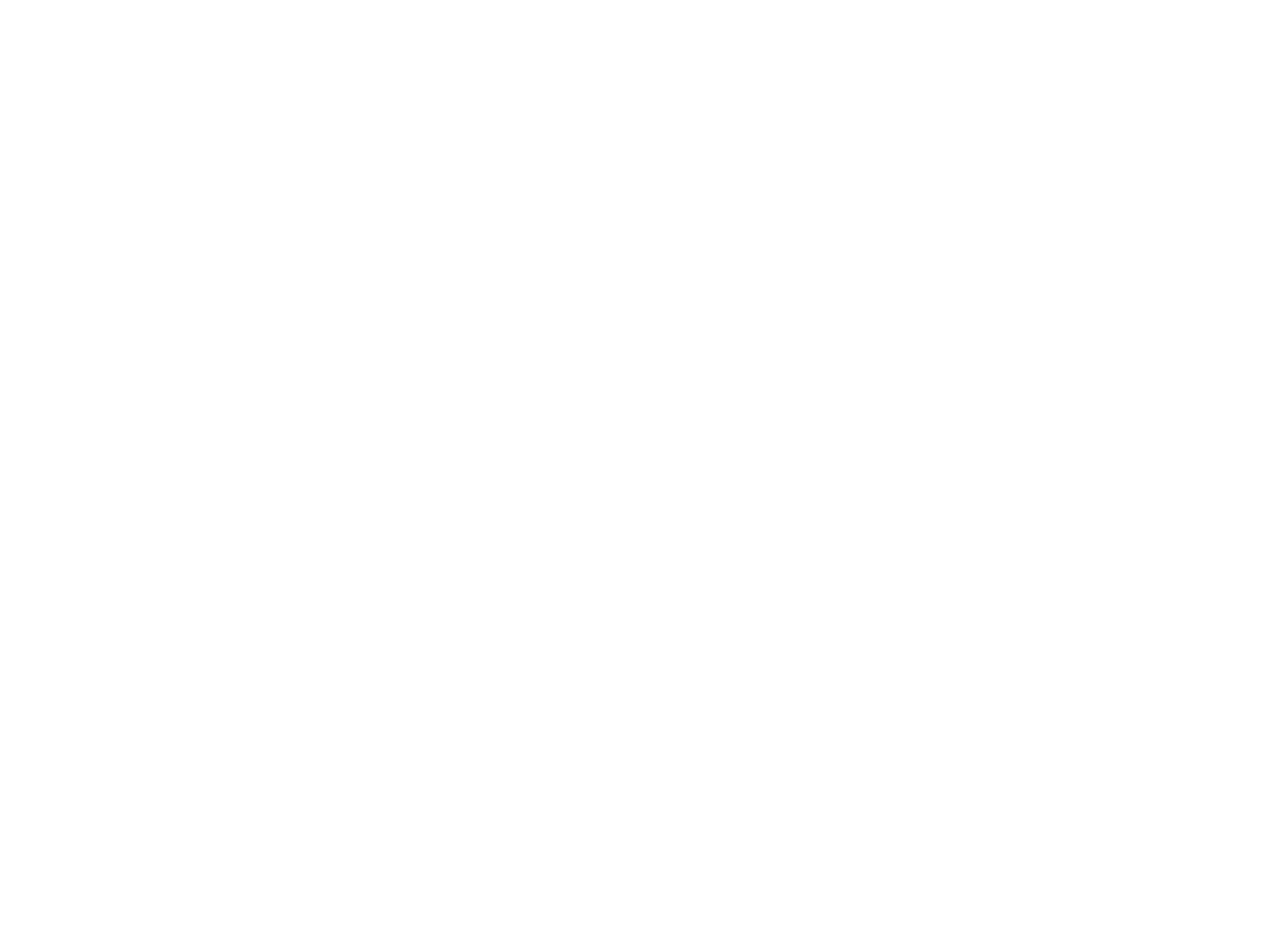
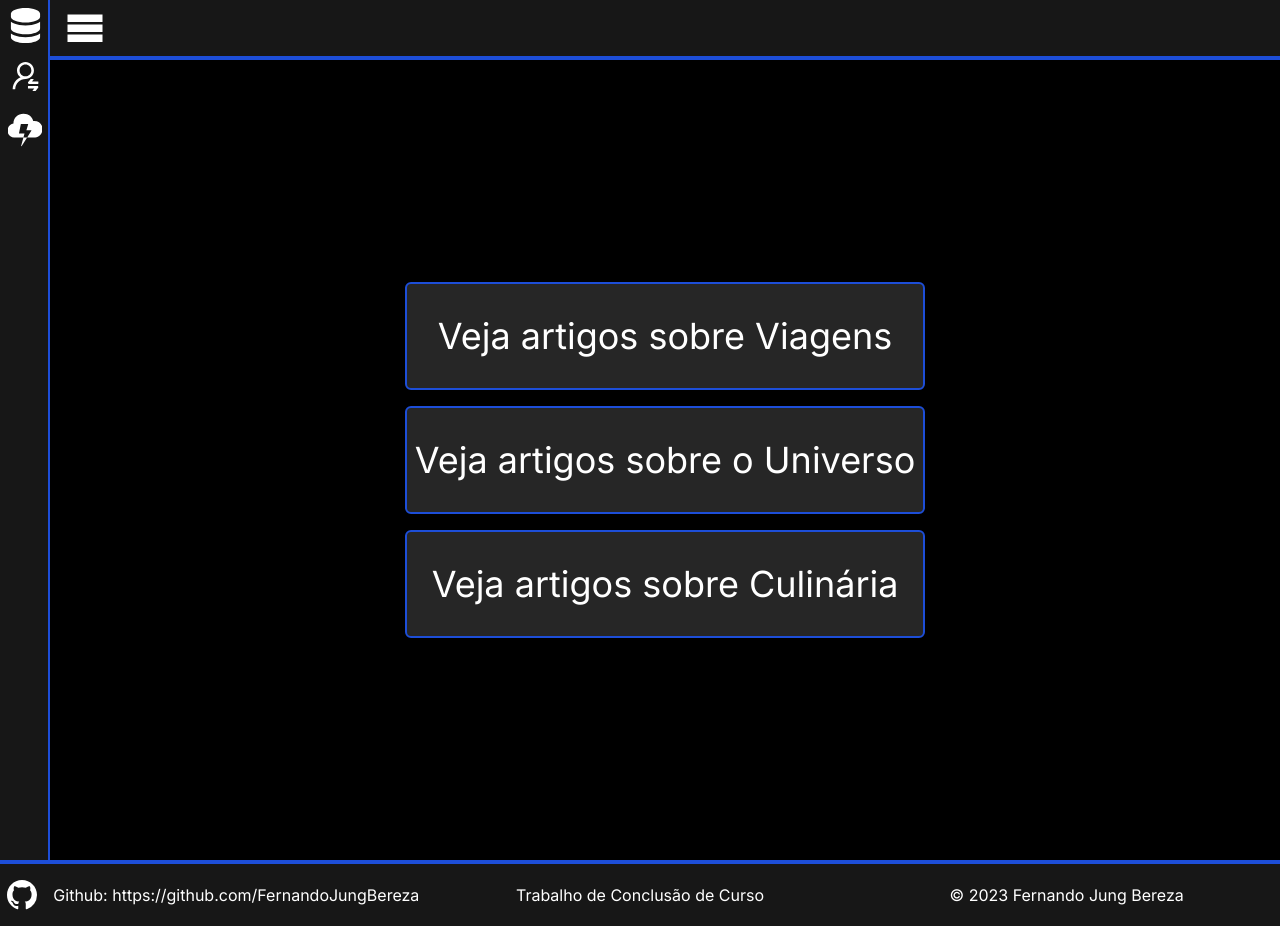
Before and after one commit to FernandoJungBereza/tcc-fernando, a Next.js app: page / in a window 1280 px wide. Before the commit this address had no page. Before the commit the page ends 800 px from the top, so only its background shows below. Built offline with nearby package versions, Linux system fonts and the light colour scheme.

Commit message:
mudado página inicial para ser uma página estática

```diff
--- a/src/app/layout.tsx
+++ b/src/app/layout.tsx
@@ -13,7 +13,7 @@ export default function RootLayout({ children, }: { children: React.ReactNode })
       <body className={inter.className}>
         <div className='z-40 flex'>
           <MenuNavbar />
-          <div className='w-full min-h-screen bg-black pt-[60px] text-white'>
+          <div className='w-full bg-black pt-[60px] text-white'>
             {children}
           </div>
         </div>
--- a/src/app/page.tsx
+++ b/src/app/page.tsx
@@ -1,15 +1,41 @@
-'use client'
-
-import { redirect } from 'next/navigation'
-import React, { useEffect } from 'react'
+import Link from 'next/link'
 
 export default function Home() {
-
-  useEffect(() => {
-    redirect("https://www.fernandobereza.tech/ServerRender")
-  }, [])
+  const urlCanonical = `https://www.fernandobereza.tech`
 
   return (
-    <main/>
+    <main>
+      <title>Artigos para Ler</title>
+      <meta name="description" content="Artigos, Culinária, Viagens, Universo" />
+      <link rel="canonical" href={urlCanonical} />
+      <div className='text-white flex justify-center min-h-screen text-4xl items-center max-w-[1000px] m-auto'>
+        <div className='space-y-4'>
+          <div>
+            <Link
+              href={'https://www.fernandobereza.tech/ServerRender'}
+              className='border-2 border-blue-700 bg-neutral-800 hover:scale-105 transition-all duration-200 cursor-pointer flex justify-center rounded-md py-8 px-2'
+            >
+              Veja artigos sobre Viagens
+            </Link>
+          </div>
+          <div>
+            <Link
+              href={'https://www.fernandobereza.tech/ClientRender'}
+              className='border-2 border-blue-700 bg-neutral-800 hover:scale-105 transition-all duration-200 cursor-pointer flex justify-center rounded-md py-8 px-2'
+            >
+              Veja artigos sobre o Universo
+            </Link>
+          </div>
+          <div>
+            <Link
+              href={'https://www.fernandobereza.tech/StaticRender'}
+              className='border-2 border-blue-700 bg-neutral-800 hover:scale-105 transition-all duration-200 cursor-pointer flex justify-center rounded-md py-8 px-2'
+            >
+              Veja artigos sobre Culinária
+            </Link>
+          </div>
+        </div>
+      </div>
+    </main>
   )
 }
```
